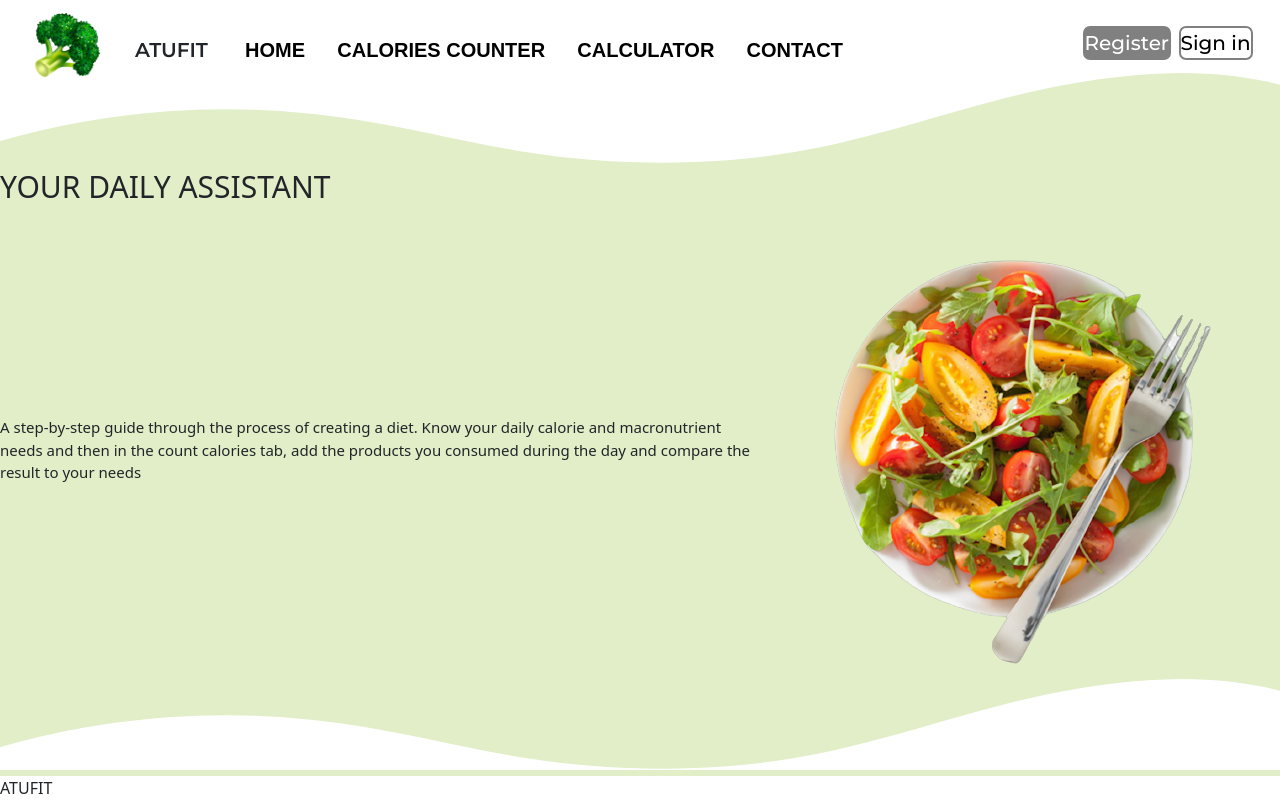
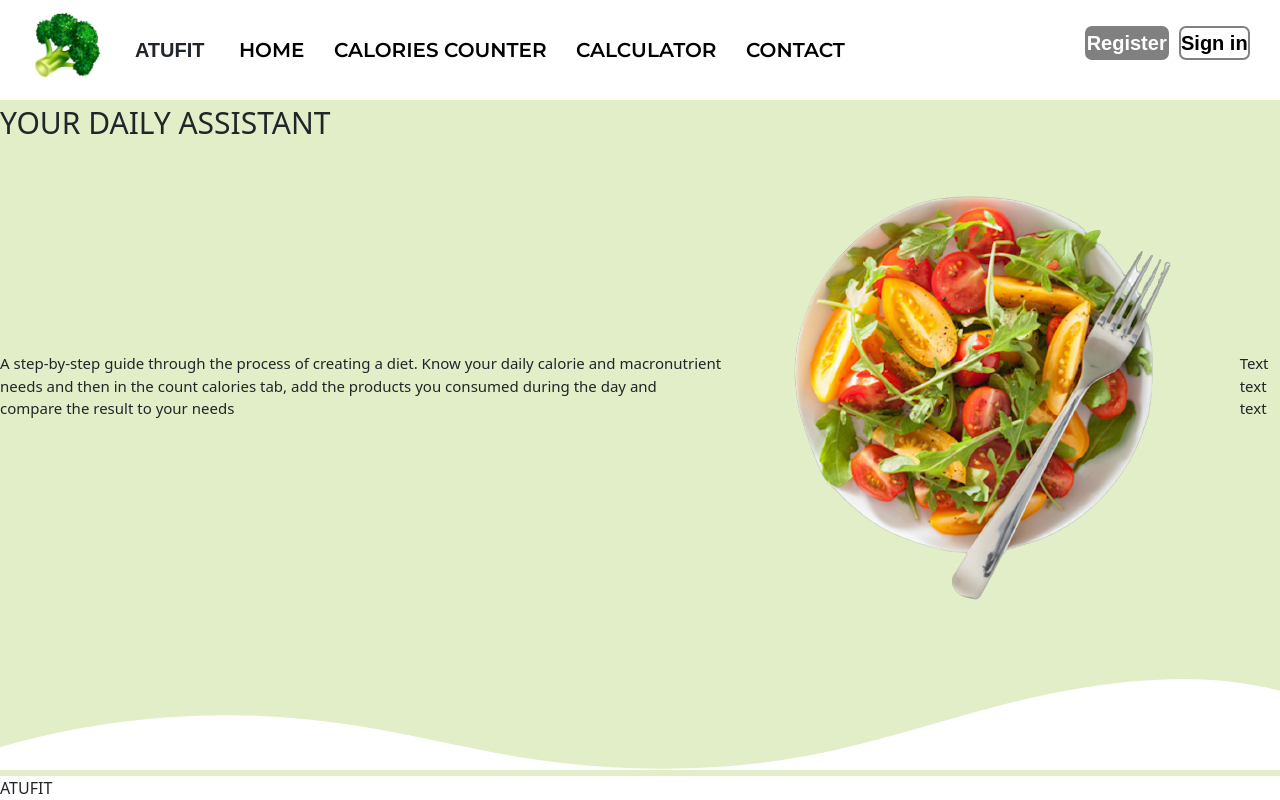
Before and after one commit to PatrycjaBochnak/ATuFit, a React (Create React App) app: page / in a window 1280 px wide. Built offline with nearby package versions, Linux system fonts and the light colour scheme.

Commit message:
changing style

```diff
--- a/src/components/contact.js
+++ b/src/components/contact.js
@@ -45,7 +45,6 @@ function Contact() {
         <input type="email" placeholder="Email" value={inputValue2} required onChange={(e) => setInputValue2(e.target.value) } />
         <textarea placeholder="Your message"  value={inputValue3} required onChange={(e) => setInputValue3(e.target.value)} />
         <button className="emailButton" onClick={handleButtonClick}>Send message</button>
-        <img className="logo" src={require('../images/logo.jpg')} />
       </div>
       <Footer />
       </div>
--- a/src/components/homePage.js
+++ b/src/components/homePage.js
@@ -15,6 +15,12 @@ function HomePage() {
             <div className="homePageIcon1">
             <img className="salad1" src={salad1} alt="salad1" />
             </div>
+            <div className="heading3">
+              <span>Text text text</span>
+            </div>
+            <div className="homePageIcon2">
+
+            </div>
           </div>
         </div>
       </div>
--- a/src/components/navBar.js
+++ b/src/components/navBar.js
@@ -30,7 +30,7 @@ function NavBar({ children }) {
             Sign in
           </Link>
         </div>
-        <div class="custom-shape-divider-bottom-1679679246">
+        {/* <div class="custom-shape-divider-bottom-1679679246">
           <svg
             data-name="Layer 1"
             xmlns="http://www.w3.org/2000/svg"
@@ -42,7 +42,12 @@ function NavBar({ children }) {
               class="shape-fill"
             ></path>
           </svg>
-        </div>
+        </div> */}
+        <div class="custom-shape-divider-bottom-1680785015">
+    <svg data-name="Layer 1" xmlns="http://www.w3.org/2000/svg" viewBox="0 0 1200 120" preserveAspectRatio="none">
+        <path d="M321.39,56.44c58-10.79,114.16-30.13,172-41.86,82.39-16.72,168.19-17.73,250.45-.39C823.78,31,906.67,72,985.66,92.83c70.05,18.48,146.53,26.09,214.34,3V0H0V27.35A600.21,600.21,0,0,0,321.39,56.44Z" class="shape-fill"></path>
+    </svg>
+</div>
       </div>
       {children}
     </>
--- a/src/styles/_app.scss
+++ b/src/styles/_app.scss
@@ -16,7 +16,7 @@
 .navBar {
   background-color: white;
   display: flex;
-  height: 164px;
+  height: 100px;
   width: 100%;
 }
 .homePage {
--- a/src/styles/_navBar.scss
+++ b/src/styles/_navBar.scss
@@ -23,7 +23,8 @@
   font-size: 20px;
   font-style: inherit;
   display: flex;
-  font-family: montserrat, sans-serif;
+  font-family: "montserratBold", sans-serif;
+  font-weight: 600;
 }
 .loginButton {
   color: black;
@@ -52,27 +53,48 @@
   margin: 0;
   height: 90px;
 }
-.custom-shape-divider-bottom-1679679246 {
+// .custom-shape-divider-bottom-1679679246 {
+//   position: absolute;
+//   top: 65px;
+//   left: 0;
+//   width: 100%;
+//   overflow: hidden;
+//   line-height: 0;
+//   transform: rotate(180deg);
+// }
+// .custom-shape-divider-bottom-1679679246 svg {
+//   position: relative;
+//   display: block;
+//   width: calc(100% + 1.3px);
+//   height: 99px;
+//   transform: rotateY(180deg);
+// }
+// .custom-shape-divider-bottom-1679679246 .shape-fill {
+//   fill: #e1eec7;
+// }
+.custom-shape-divider-bottom-1680785097 {
   position: absolute;
-  top: 65px;
+  bottom: 0;
   left: 0;
   width: 100%;
   overflow: hidden;
   line-height: 0;
   transform: rotate(180deg);
 }
-.custom-shape-divider-bottom-1679679246 svg {
+
+.custom-shape-divider-bottom-1680785097 svg {
   position: relative;
   display: block;
   width: calc(100% + 1.3px);
-  height: 99px;
+  height: 49px;
   transform: rotateY(180deg);
 }
-.custom-shape-divider-bottom-1679679246 .shape-fill {
-  fill: #e1eec7;
+
+.custom-shape-divider-bottom-1680785097 .shape-fill {
+  fill: black;
 }
 .link {
-  font-family: "montserratBold", sans-serif;
+  font-family: "montserrat", sans-serif;
   font-weight: 600;
   margin-right: 15px;
   color: black !important;
@@ -91,8 +113,8 @@
 .companyName {
   height: 100px;
   margin-right: 20px;
-  font-family: montserrat, sans-serif;
-  font-weight: 600;
+  font-family: "montserratBold", sans-serif;
+  font-weight: 900;
   font-size: 20px;
   display: flex;
   align-items: center;
```
